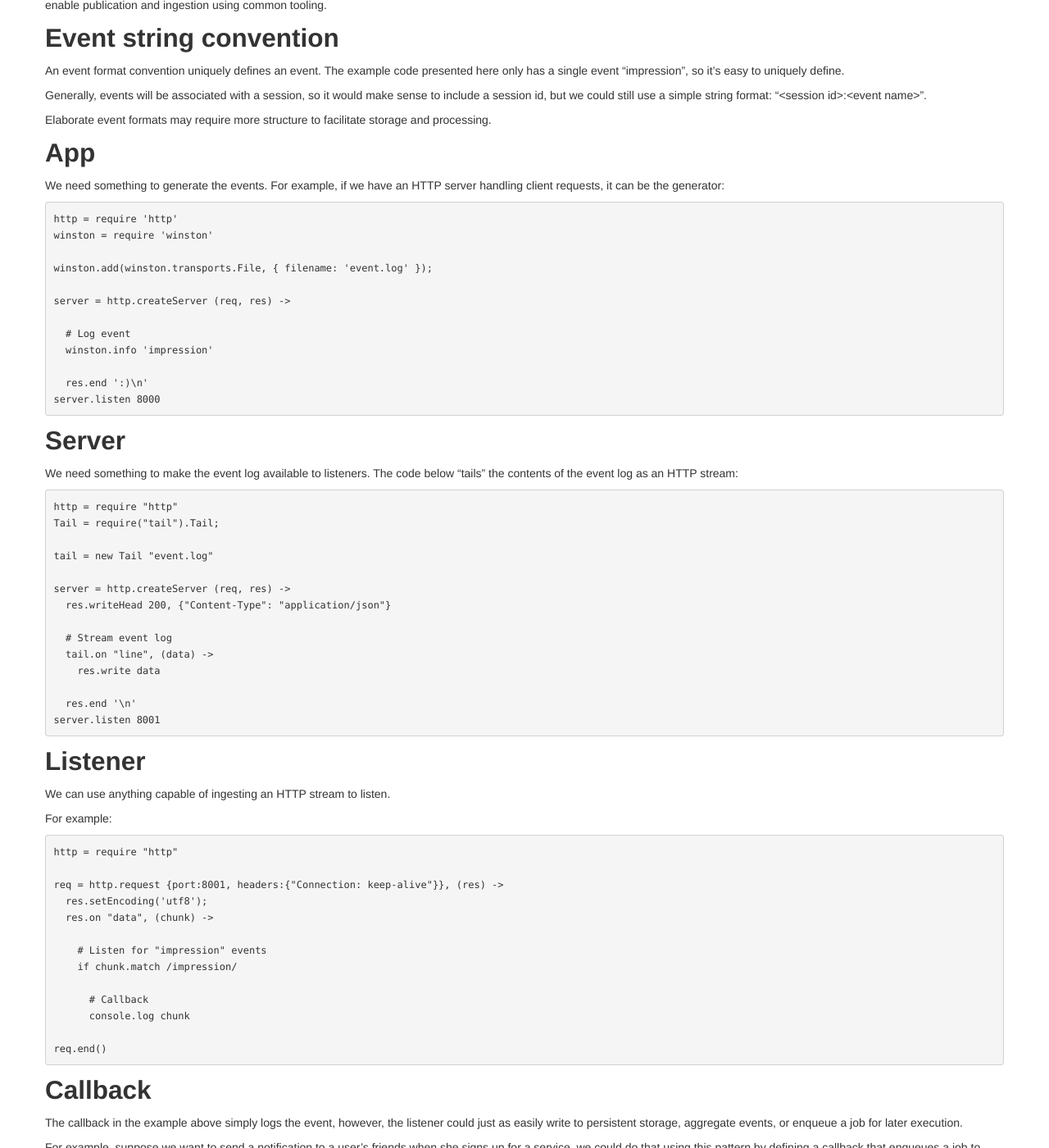
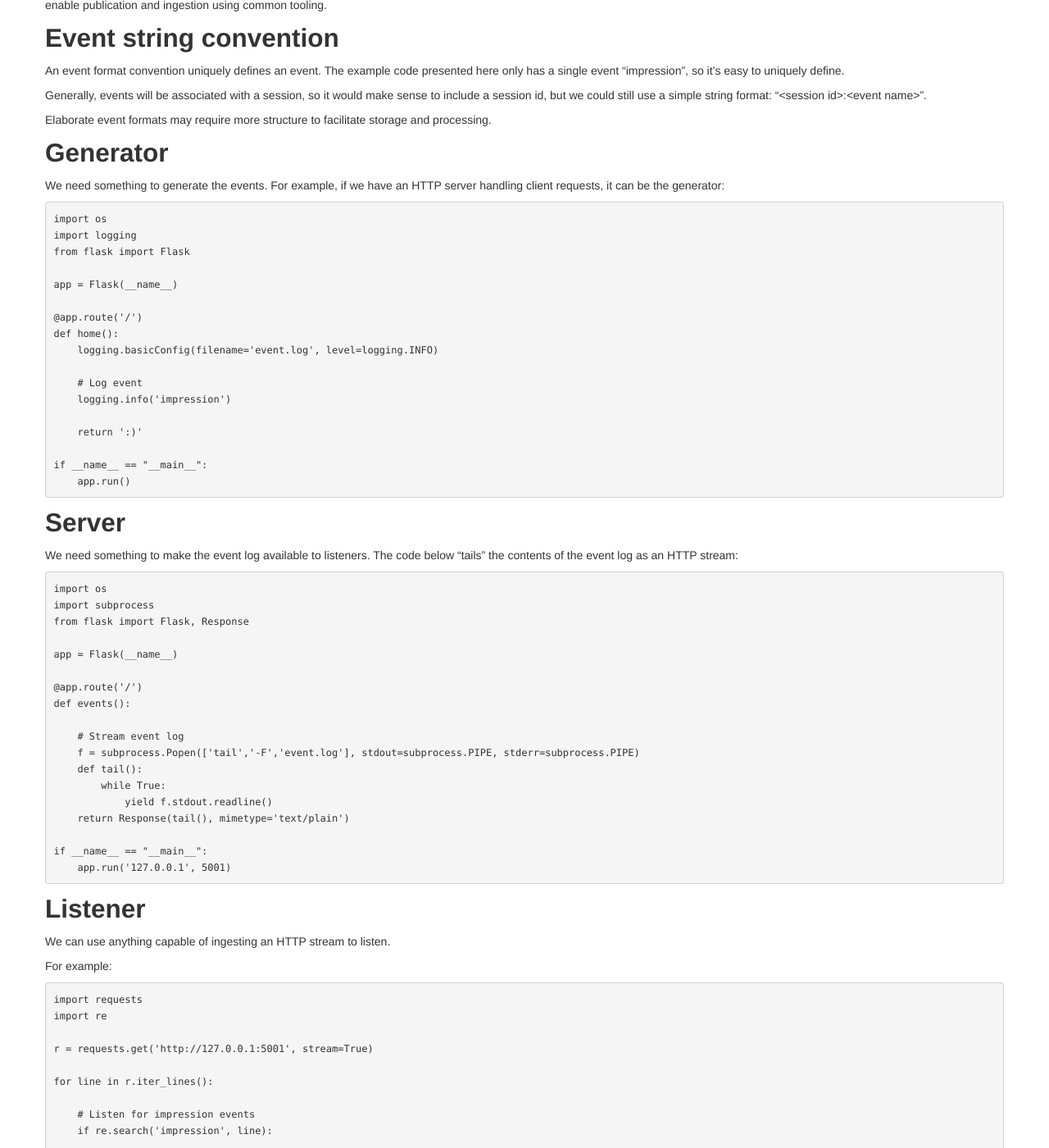
Before and after one commit to erikeldridge/erikeldridge.github.com, a Jekyll site: the page built from _posts/2013-08-30-event-logger-pattern.md, in a window 1280 px wide and 1400 px high, scrolled down 224 px. Shown: the whole window at 82% size. Built offline with Jekyll 4.4.1, drawn with Linux system fonts in a browser that asks for light colours; comment, search, counter and statistics services are not loaded; some of the changed text lies outside the part shown.

Commit message:
Switch examples to python

```diff
--- a/_posts/2013-08-30-event-logger-pattern.md
+++ b/_posts/2013-08-30-event-logger-pattern.md
@@ -7,7 +7,7 @@ layout: base
 The event logger pattern has five parts:
 
 1. An event format convention
-1. An app that logs events
+1. An event generator that logs events
 1. A server that streams the event log
 1. A listener that fetches and parses the event stream
 1. A callback that operates on the events
@@ -24,42 +24,51 @@ Generally, events will be associated with a session, so it would make sense to i
 Elaborate event formats may require more structure to facilitate storage and processing.
 
 
-## App
+## Generator
 
 We need something to generate the events. For example, if we have an HTTP server handling client requests, it can be the generator:
 
-    http = require 'http'
-    winston = require 'winston'
+    import os
+    import logging
+    from flask import Flask
 
-    winston.add(winston.transports.File, { filename: 'event.log' });
+    app = Flask(__name__)
 
-    server = http.createServer (req, res) ->
+    @app.route('/')
+    def home():
+        logging.basicConfig(filename='event.log', level=logging.INFO)
 
-      # Log event
-      winston.info 'impression'
+        # Log event
+        logging.info('impression')
 
-      res.end ':)\n'
-    server.listen 8000
+        return ':)'
+
+    if __name__ == "__main__":
+        app.run()
 
 
 ## Server
 
 We need something to make the event log available to listeners. The code below "tails" the contents of the event log as an HTTP stream:
 
-    http = require "http"
-    Tail = require("tail").Tail;
+    import os
+    import subprocess
+    from flask import Flask, Response
 
-    tail = new Tail "event.log"
+    app = Flask(__name__)
 
-    server = http.createServer (req, res) ->
-      res.writeHead 200, {"Content-Type": "application/json"}
+    @app.route('/')
+    def events():
 
-      # Stream event log
-      tail.on "line", (data) ->
-        res.write data
+        # Stream event log
+        f = subprocess.Popen(['tail','-F','event.log'], stdout=subprocess.PIPE, stderr=subprocess.PIPE)
+        def tail():
+            while True:
+                yield f.stdout.readline()
+        return Response(tail(), mimetype='text/plain')
 
-      res.end '\n'
-    server.listen 8001
+    if __name__ == "__main__":
+        app.run('127.0.0.1', 5001)
 
 
 ## Listener
@@ -68,19 +77,18 @@ We can use anything capable of ingesting an HTTP stream to listen.
 
 For example:
 
-    http = require "http"
+    import requests
+    import re
 
-    req = http.request {port:8001, headers:{"Connection: keep-alive"}}, (res) ->
-      res.setEncoding('utf8');
-      res.on "data", (chunk) ->
+    r = requests.get('http://127.0.0.1:5001', stream=True)
 
-        # Listen for "impression" events
-        if chunk.match /impression/
+    for line in r.iter_lines():
 
-          # Callback
-          console.log chunk
+        # Listen for impression events
+        if re.search('impression', line):
 
-    req.end()
+            # Callback
+            print line
 
 
 ## Callback
```
